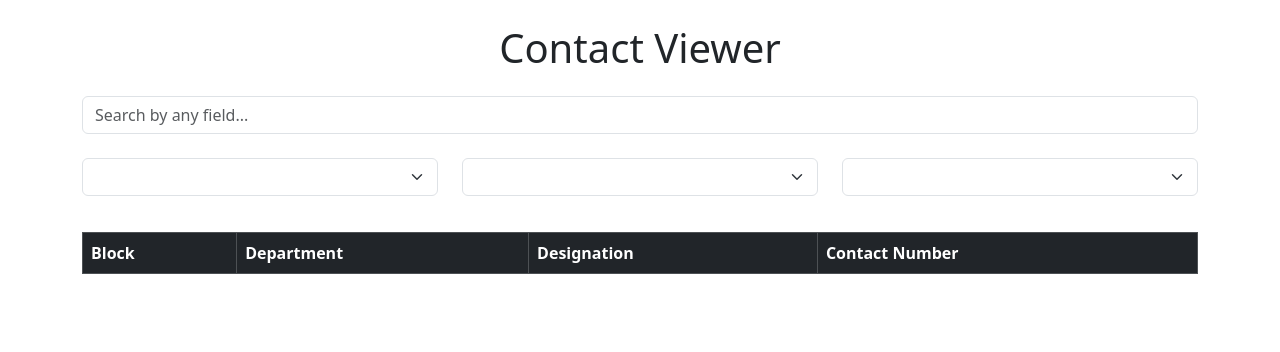
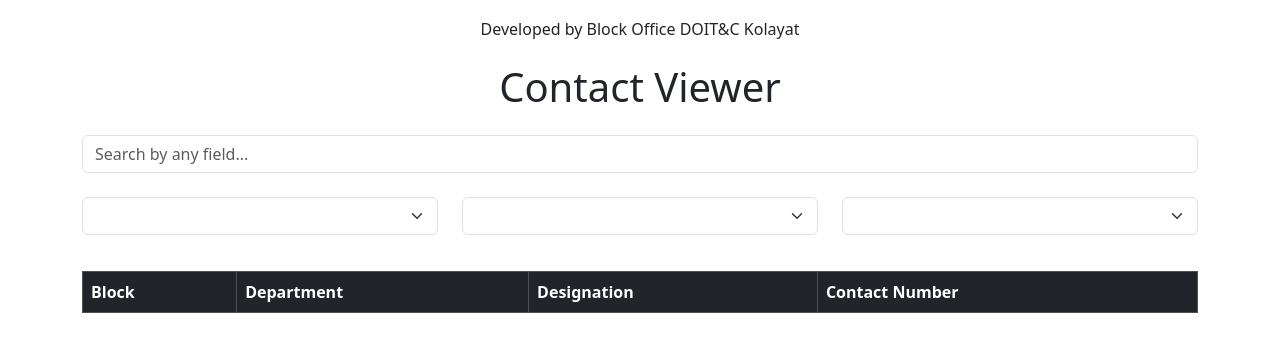
Before and after one commit to rikirahul/contact-viewer, a plain HTML site: page index.html in a window 1280 px wide. Drawn offline with nearby package versions, Linux system fonts and the light colour scheme; no server answers.

Commit message:
Update index.html

```diff
--- a/index.html
+++ b/index.html
@@ -1,7 +1,10 @@
 <!DOCTYPE html>
 <html>
 <head>
-    <title>Contact Viewer</title>
+    <title>Kolayat Block Contact Viewer</title>
+    <div class="footer">
+        <h6><center>Developed by Block Office DOIT&C Kolayat</center> </h6>
+	</div>
     <!-- Bootstrap CSS -->
     <link href="https://cdn.jsdelivr.net/npm/bootstrap@5.3.0-alpha1/dist/css/bootstrap.min.css" rel="stylesheet">
     <style>
@@ -62,6 +65,7 @@
                 </tbody>
             </table>
         </div>
+
     </div>
 
     <!-- Bootstrap JS -->
```
